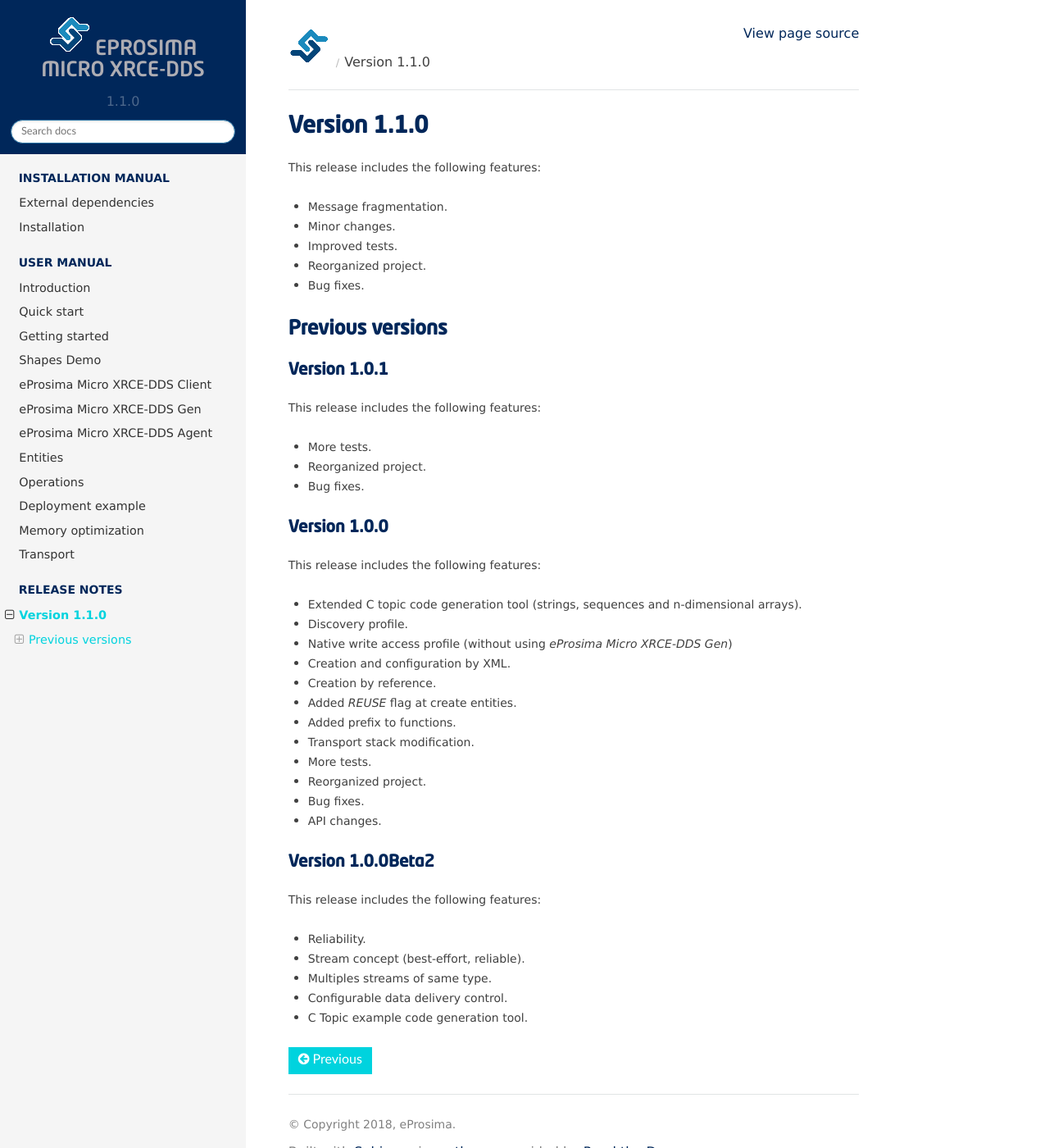
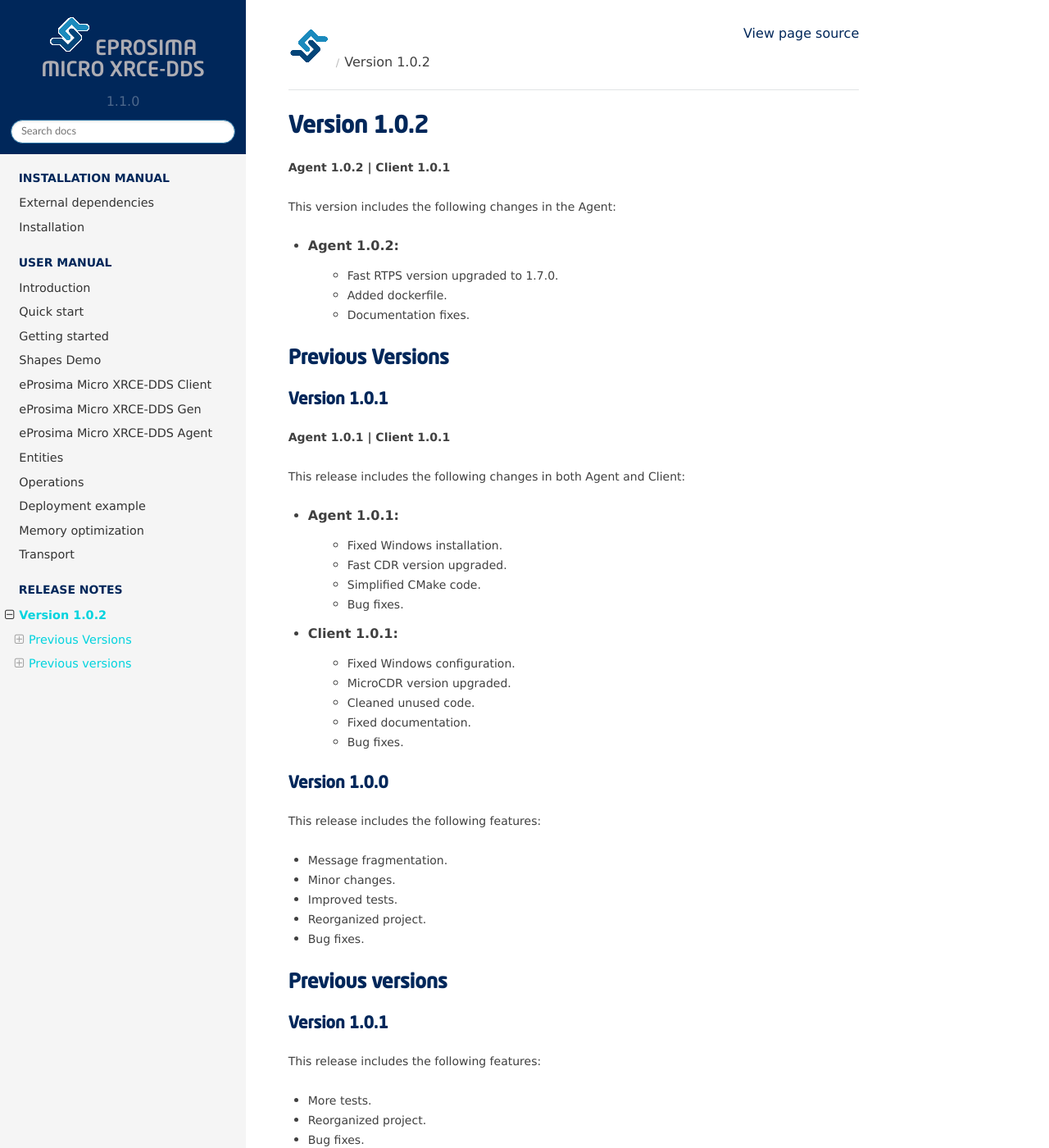
Before and after one commit to eProsima/Micro-XRCE-DDS-docs, a Sphinx documentation site: the page built from docs/notes.rst, in a window 1280 px wide and 1400 px high. Shown: the whole window at 82% size. Built offline with Sphinx 7.4.7 and the Read the Docs theme 2.0.0, drawn with Linux system fonts in a browser that asks for light colours.

Commit message:
Update release notes.

```diff
--- a/docs/notes.rst
+++ b/docs/notes.rst
@@ -1,5 +1,41 @@
-Version 1.1.0
+Version 1.0.2
 =============
+
+**Agent 1.0.2 | Client 1.0.1**
+
+This version includes the following changes in the Agent:
+
+* Agent 1.0.2:
+    * Fast RTPS version upgraded to 1.7.0.
+    * Added dockerfile.
+    * Documentation fixes.
+
+Previous Versions
+-----------------
+
+Version 1.0.1
+~~~~~~~~~~~~~
+
+**Agent 1.0.1 | Client 1.0.1**
+
+This release includes the following changes in both Agent and Client:
+
+* Agent 1.0.1:
+    * Fixed Windows installation.
+    * Fast CDR version upgraded.
+    * Simplified CMake code.
+    * Bug fixes.
+
+* Client 1.0.1:
+    * Fixed Windows configuration.
+    * MicroCDR version upgraded.
+    * Cleaned unused code.
+    * Fixed documentation.
+    * Bug fixes.
+
+
+Version 1.0.0
+~~~~~~~~~~~~~
 
 This release includes the following features:
 
@@ -39,6 +75,7 @@
 
 Version 1.0.0Beta2
 ~~~~~~~~~~~~~~~~~~
+
 This release includes the following features:
 
 * Reliability.
```
